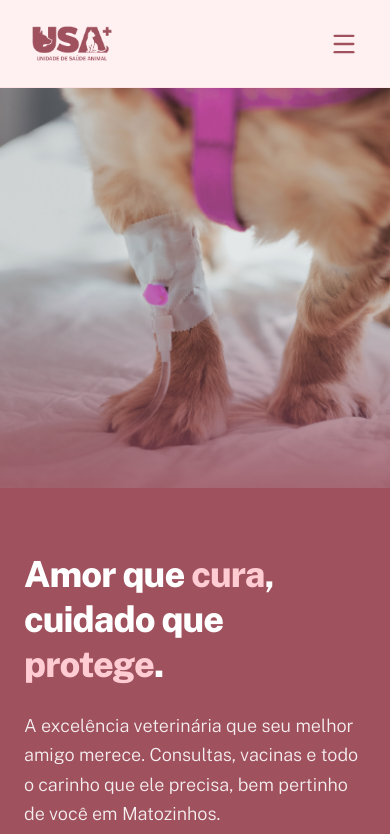
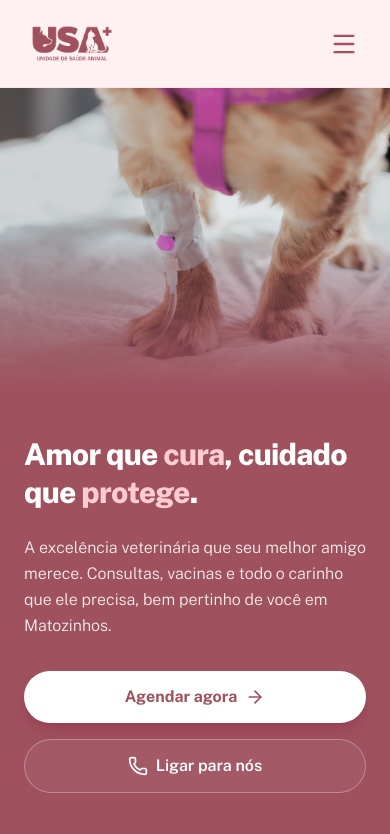
Before and after one commit to marcosdelfrari/usa, a Next.js app: page / in a window 390 px wide. Shown: the top 834 px of the page. Built offline with nearby package versions, Linux system fonts and the light colour scheme.

Commit message:
fix padding

```diff
--- a/app/components/Hero.tsx
+++ b/app/components/Hero.tsx
@@ -2,55 +2,20 @@
 
 import Image from "next/image";
 import { ArrowRight, Phone } from "lucide-react";
-import { useRef, useEffect, useState } from "react";
-
-const PARALLAX_FACTOR = 0.35;
 
 export function Hero() {
-  const imageWrapperRef = useRef<HTMLDivElement>(null);
-  const [isMobile, setIsMobile] = useState(false);
-
-  useEffect(() => {
-    const checkMobile = () => setIsMobile(typeof window !== "undefined" && window.innerWidth < 768);
-    checkMobile();
-    window.addEventListener("resize", checkMobile);
-    return () => window.removeEventListener("resize", checkMobile);
-  }, []);
-
-  useEffect(() => {
-    if (!isMobile) return;
-
-    const imageWrapper = imageWrapperRef.current;
-    if (!imageWrapper) return;
-
-    const handleScroll = () => {
-      const rect = imageWrapper.getBoundingClientRect();
-      const sectionTop = rect.top + window.scrollY;
-      const scrollIntoSection = Math.max(0, window.scrollY - sectionTop);
-      const offset = scrollIntoSection * PARALLAX_FACTOR;
-      imageWrapper.style.transform = `translate3d(0, ${offset}px, 0)`;
-    };
-
-    window.addEventListener("scroll", handleScroll, { passive: true });
-    handleScroll();
-    return () => window.removeEventListener("scroll", handleScroll);
-  }, [isMobile]);
-
   return (
     <section className="relative w-full overflow-hidden bg-[#9f515e]">
-      <div className="mx-auto grid min-h-[70vh] w-full max-w-[1440px] grid-cols-1 md:grid-cols-2">
-        {/* Coluna esquerda: Imagem com parallax no mobile */}
-        <div
-          ref={imageWrapperRef}
-          className="relative h-[400px] w-full md:order-2 md:h-full lg:min-h-[600px] md:!transform-none"
-        >
-          <div className="absolute inset-0 z-10 bg-gradient-to-t from-[#9f515e]/80 via-transparent to-transparent md:bg-gradient-to-l md:from-[#9f515e]/60" />
-          <div className="absolute inset-0 md:relative">
+      <div className="mx-auto grid min-h-[auto] md:min-h-[70vh] w-full max-w-[1440px] grid-cols-1 md:grid-cols-2">
+        {/* Coluna esquerda: Imagem */}
+        <div className="relative h-[300px] w-full md:order-2 md:h-full lg:min-h-[600px]">
+          <div className="absolute inset-0 z-10 bg-gradient-to-t from-[#9f515e] via-transparent to-transparent md:bg-gradient-to-l md:from-[#9f515e]/60" />
+          <div className="relative h-full w-full">
             <Image
               src="/header.jpg"
               alt="Atendimento veterinário com carinho"
               fill
-              className="object-cover object-center md:object-cover"
+              className="object-cover object-center"
               priority
               sizes="(max-width: 768px) 100vw, 50vw"
             />
@@ -58,13 +23,13 @@ export function Hero() {
         </div>
 
         {/* Coluna direita: Texto */}
-        <div className="flex flex-col justify-center px-6 py-16 text-white md:order-1 md:px-12 lg:px-20 lg:py-24">
-          <h1 className="mb-6 max-w-lg text-4xl font-extrabold leading-tight tracking-tight text-white md:text-5xl lg:text-6xl lg:leading-[1.1]">
+        <div className="flex flex-col justify-center px-6 py-12 text-white md:order-1 md:px-12 lg:px-20 lg:py-24">
+          <h1 className="mb-6 max-w-lg text-3xl font-extrabold leading-tight tracking-tight text-white md:text-5xl lg:text-6xl lg:leading-[1.1]">
             Amor que <span className="text-rose-200">cura</span>, cuidado que{" "}
             <span className="text-rose-200">protege</span>.
           </h1>
 
-          <p className="mb-10 max-w-md text-lg text-white/90 md:text-xl font-light leading-relaxed">
+          <p className="mb-8 max-w-md text-base text-white/90 md:text-xl font-light leading-relaxed">
             A excelência veterinária que seu melhor amigo merece. Consultas,
             vacinas e todo o carinho que ele precisa, bem pertinho de você em
             Matozinhos.
@@ -73,21 +38,21 @@ export function Hero() {
           <div className="flex flex-col gap-4 sm:flex-row">
             <a
               href="#contato"
-              className="inline-flex items-center justify-center rounded-full bg-white px-8 py-4 text-base font-bold text-[#9f515e] shadow-lg shadow-rose-900/20 transition hover:bg-rose-50 hover:shadow-xl hover:-translate-y-0.5"
+              className="inline-flex items-center justify-center rounded-full bg-white px-8 py-3.5 text-base font-bold text-[#9f515e] shadow-lg shadow-rose-900/20 transition hover:bg-rose-50 hover:shadow-xl hover:-translate-y-0.5"
             >
               Agendar agora
               <ArrowRight className="ml-2 h-5 w-5" />
             </a>
             <a
               href="tel:+5531999991234"
-              className="inline-flex items-center justify-center rounded-full border border-white/30 bg-white/5 px-8 py-4 text-base font-semibold text-white backdrop-blur-sm transition hover:bg-white/10 hover:border-white/50"
+              className="inline-flex items-center justify-center rounded-full border border-white/30 bg-white/5 px-8 py-3.5 text-base font-semibold text-white backdrop-blur-sm transition hover:bg-white/10 hover:border-white/50"
             >
               <Phone className="mr-2 h-5 w-5" />
               Ligar para nós
             </a>
           </div>
 
-          <div className="mt-12 flex items-center gap-4 text-sm font-medium text-white/60">
+          <div className="mt-10 flex items-center gap-4 text-sm font-medium text-white/60">
             <div className="flex -space-x-2">
               {[1, 2, 3].map((i) => (
                 <div
--- a/app/components/HowWeWorkSection.tsx
+++ b/app/components/HowWeWorkSection.tsx
@@ -27,7 +27,7 @@ export function HowWeWorkSection() {
       id="como-funciona"
       className="w-full bg-white px-6 py-24 md:px-10 lg:px-14 xl:py-32"
     >
-      <div className="mx-auto max-w-7xl bg-[#fdf2f4] rounded-3xl p-4">
+      <div className="mx-auto max-w-7xl bg-[#fdf2f4] rounded-3xl p-8">
         <div className="mx-auto grid max-w-6xl grid-cols-1 items-center gap-16 lg:grid-cols-2 lg:gap-24">
           {/* Imagem */}
           <div className="relative order-2 lg:order-1 flex justify-center">
```
